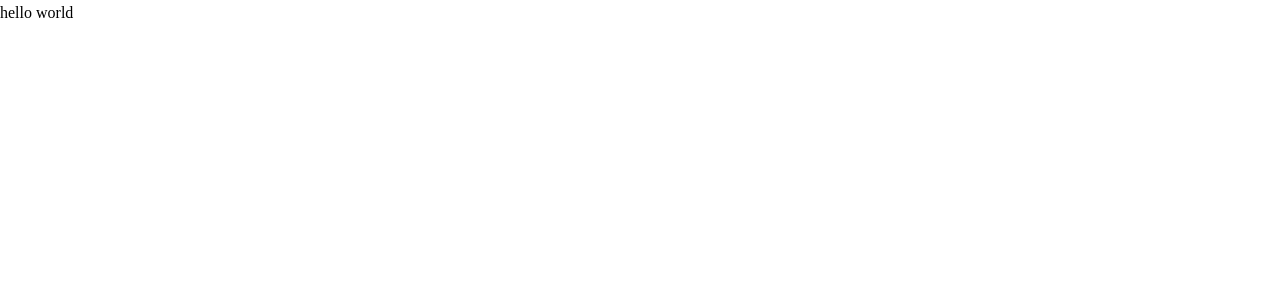
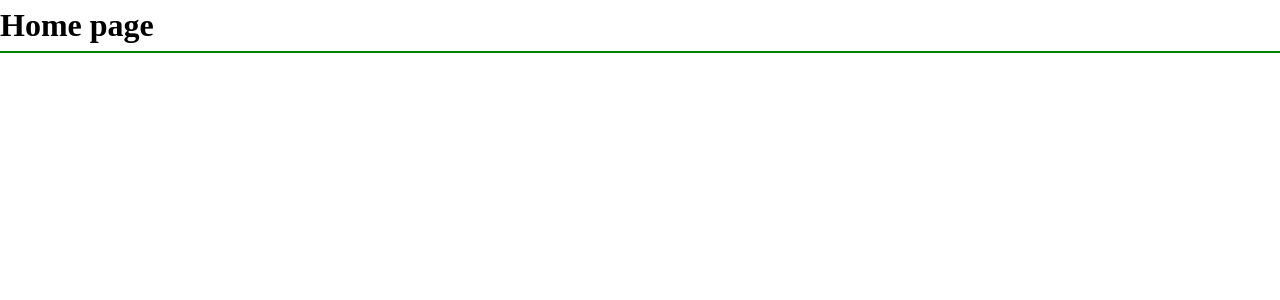
Before and after one commit to erikdcodes/Minimalist-Portfolio, a Next.js app: page / in a window 1280 px wide. Shown: the top 300 px of the page. Built offline with nearby package versions, Linux system fonts and the light colour scheme.

Commit message:
init default layout

```diff
--- /dev/null
+++ b/layouts/DefaultLayout.js
@@ -0,0 +1,17 @@
+import styled from "styled-components";
+
+const DefaultLayout = ({ children }) => {
+  return (
+    <Wrapper>
+      <header></header>
+      <main>{children}</main>
+      <footer></footer>
+    </Wrapper>
+  );
+};
+
+export default DefaultLayout;
+
+const Wrapper = styled.div`
+  outline: 2px solid green;
+`;
--- a/pages/index.js
+++ b/pages/index.js
@@ -1,3 +1,11 @@
-const Home = () => <div>hello world</div>;
+//imports
+import DefaultLayout from "../layouts/DefaultLayout";
+
+// component
+const Home = () => (
+  <DefaultLayout>
+    <h1>Home page</h1>
+  </DefaultLayout>
+);
 
 export default Home;
```
